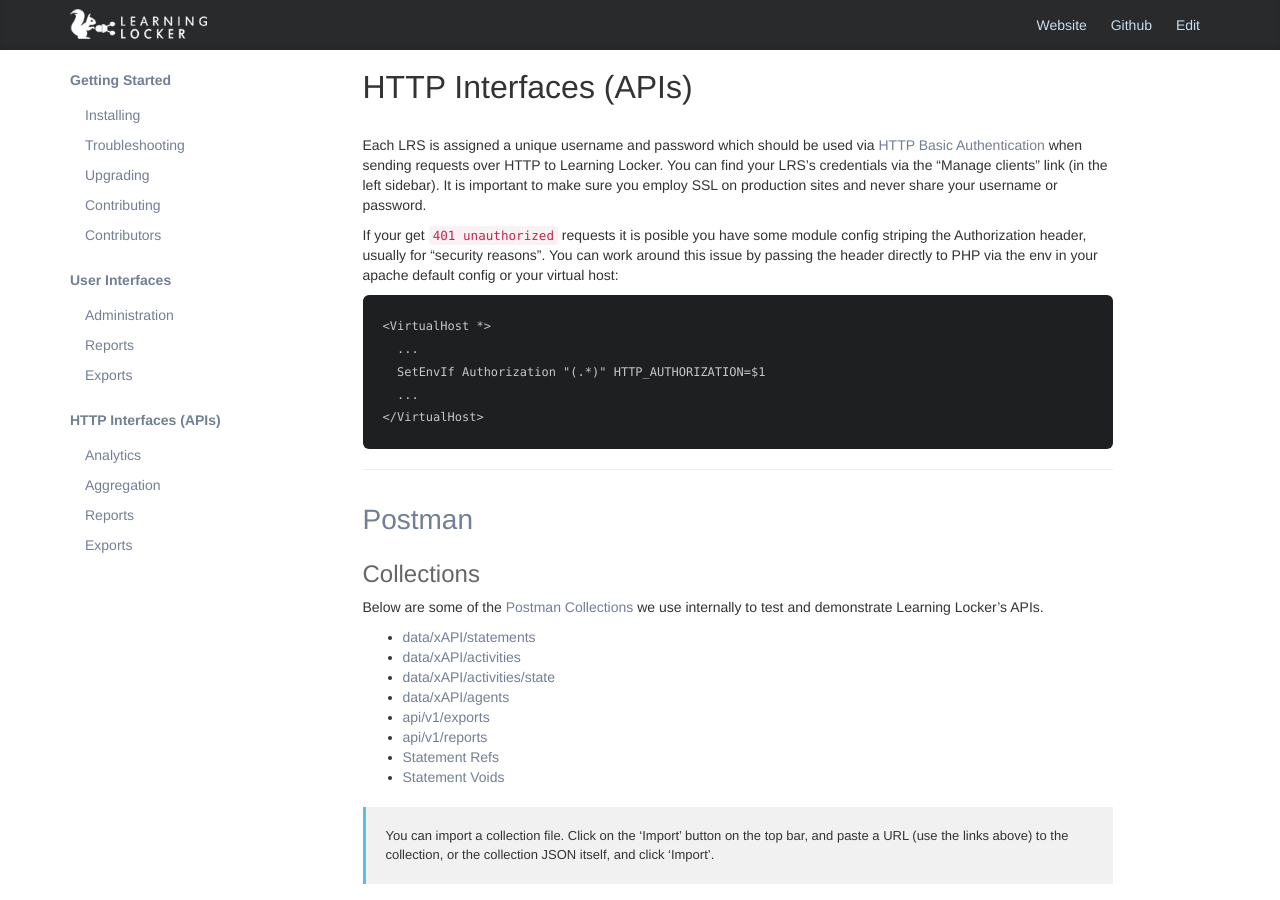
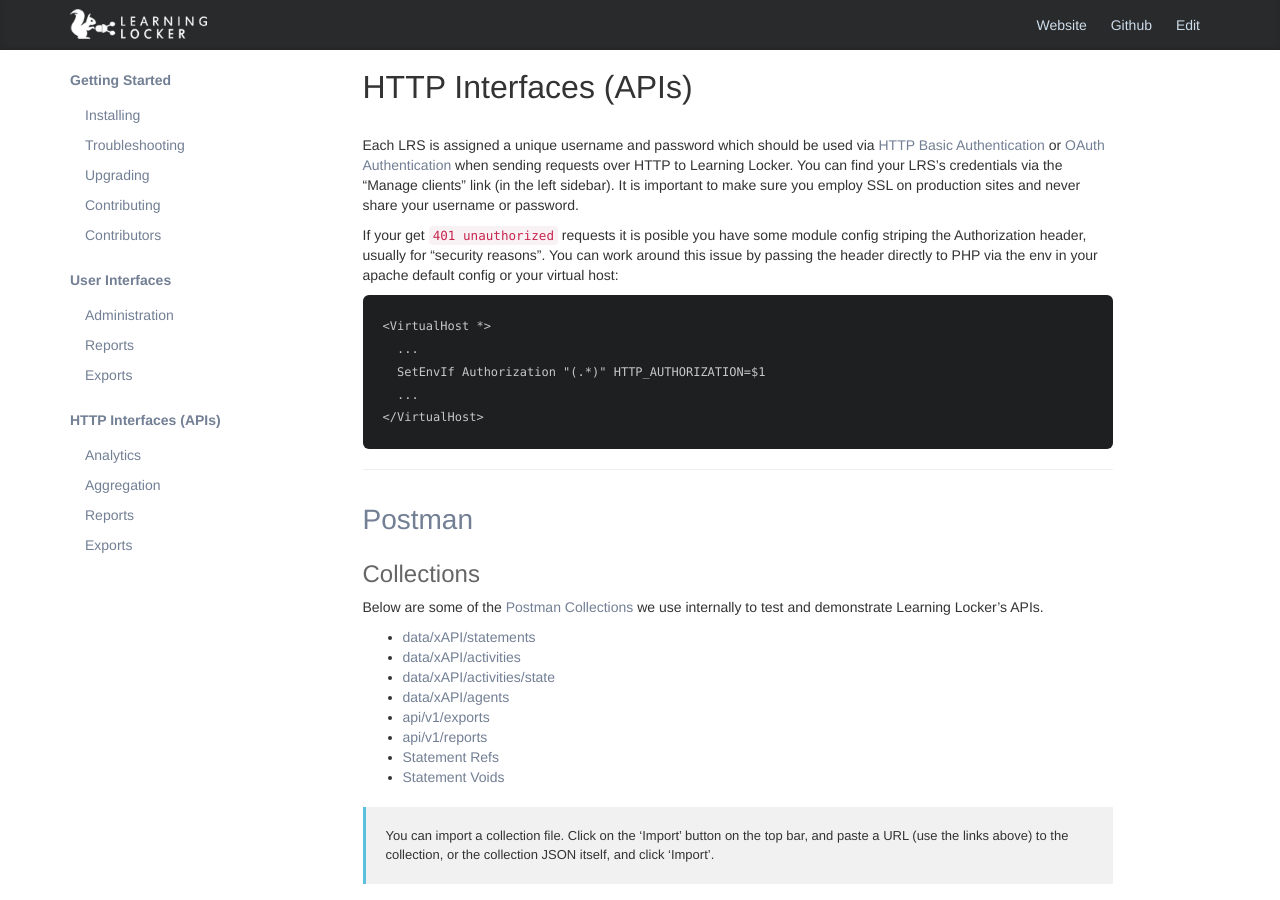
Before and after one commit to LearningLocker/docs, a Jekyll site: the page built from src/postman.md, in a window 1280 px wide and 900 px high. Built offline with Jekyll 4.4.1, drawn with Linux system fonts in a browser that asks for light colours; nearby versions of some CDN libraries.

Commit message:
Adds link to OAuth documentation.

```diff
--- a/src/postman.md
+++ b/src/postman.md
@@ -2,7 +2,7 @@
 ---
 
 # HTTP Interfaces (APIs)
-Each LRS is assigned a unique username and password which should be used via [HTTP Basic Authentication](http://en.wikipedia.org/wiki/Basic_access_authentication) when sending requests over HTTP to Learning Locker. You can find your LRS's credentials via the "Manage clients" link (in the left sidebar). It is important to make sure you employ SSL on production sites and never share your username or password.
+Each LRS is assigned a unique username and password which should be used via [HTTP Basic Authentication](http://en.wikipedia.org/wiki/Basic_access_authentication) or [OAuth Authentication](https://github.com/LearningLocker/learninglocker/pull/617) when sending requests over HTTP to Learning Locker. You can find your LRS's credentials via the "Manage clients" link (in the left sidebar). It is important to make sure you employ SSL on production sites and never share your username or password.
 
 If your get `401 unauthorized` requests it is posible you have some module config striping the Authorization header, usually for
 "security reasons". You can work around this issue by passing the header directly to PHP via the env in your apache default config or your virtual host:
```
